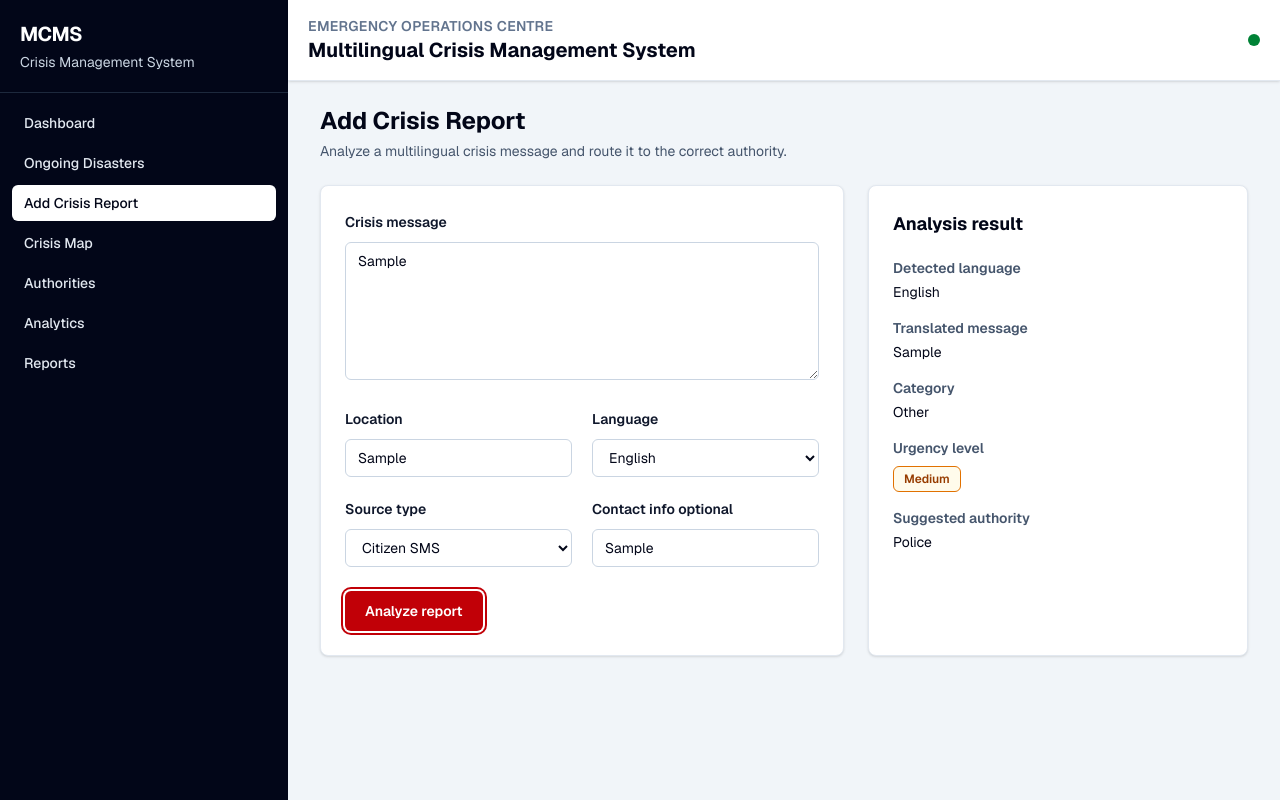
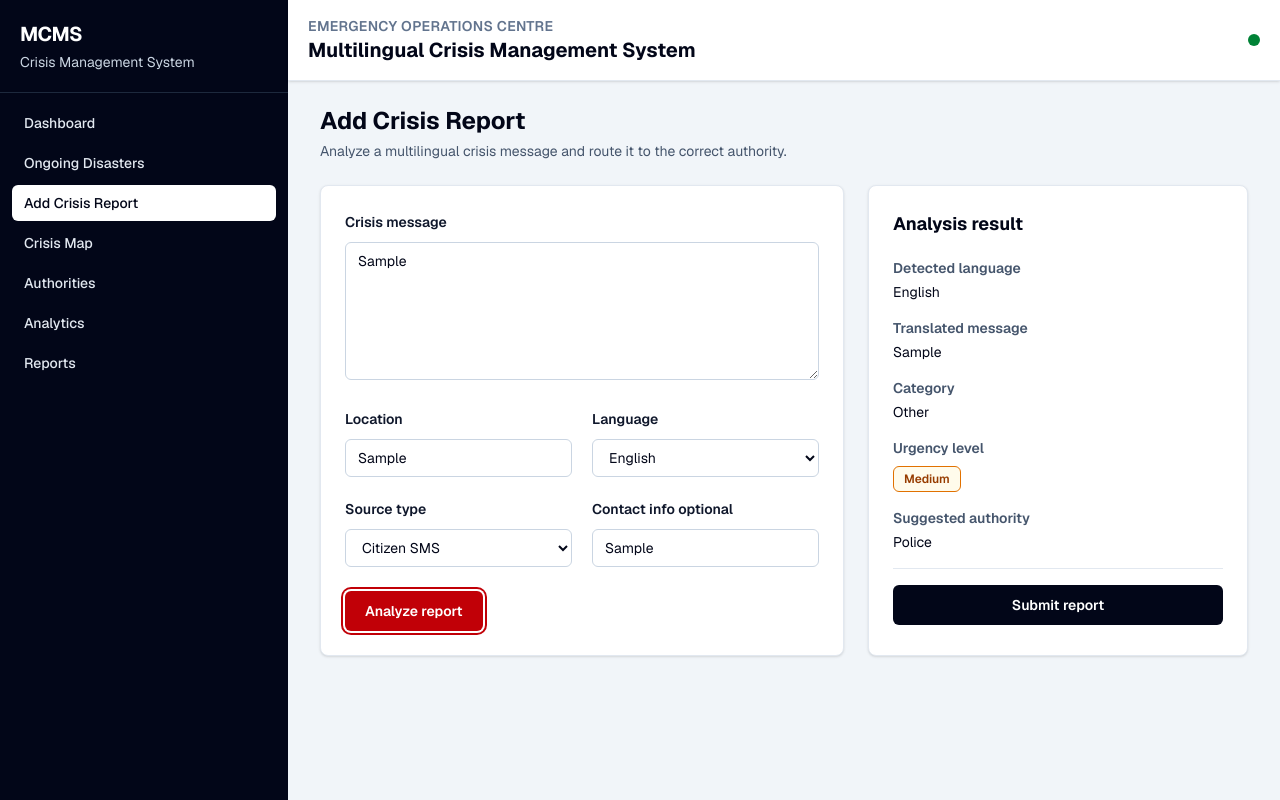
Before and after one commit to SandaruDulneth/mcms-frontend-ts, a Next.js app: page /add-report in a window 1280 px wide. Both pictures are taken after typing "Sample", "Sample", "Sample" into the empty fields and a click on the button "Analyze report". Built offline with nearby package versions, Linux system fonts and the light colour scheme.

Commit message:
feat: add sourceType and contactInfo fields to CrisisReport schema

```diff
--- a/src/components/ReportForm.tsx
+++ b/src/components/ReportForm.tsx
@@ -17,10 +17,68 @@ export default function ReportForm() {
   const [source, setSource] = useState("Citizen SMS");
   const [contact, setContact] = useState("");
   const [result, setResult] = useState<ClassificationResult | null>(null);
+  const [isSaving, setIsSaving] = useState(false);
+  const [saveMessage, setSaveMessage] = useState<string | null>(null);
+  const [saveError, setSaveError] = useState<string | null>(null);
 
   function handleAnalyze(event: React.FormEvent<HTMLFormElement>) {
     event.preventDefault();
+    setSaveMessage(null);
+    setSaveError(null);
     setResult(classifyMessage(message, language));
+  }
+
+  async function handleSaveReport() {
+    const analysis = result ?? classifyMessage(message, language);
+
+    setResult(analysis);
+    setIsSaving(true);
+    setSaveMessage(null);
+    setSaveError(null);
+
+    try {
+      const response = await fetch("/api/crisis-reports", {
+        method: "POST",
+        headers: {
+          "Content-Type": "application/json",
+        },
+        body: JSON.stringify({
+          originalMessage: message,
+          detectedLanguage: analysis.detectedLanguage,
+          translatedMessage: analysis.translatedMessage,
+          location,
+          sourceType: source,
+          contactInfo: contact,
+          category: analysis.category,
+          urgencyLevel: analysis.urgency,
+          assignedAuthority: analysis.suggestedAuthority,
+          status: "Active",
+        }),
+      });
+      const data = (await response.json()) as {
+        ok?: boolean;
+        message?: string;
+        report?: { _id?: string };
+      };
+
+      if (!response.ok || !data.ok) {
+        throw new Error(data.message || "Failed to save crisis report.");
+      }
+
+      setSaveMessage(
+        data.report?._id
+          ? `Report saved. Reference ID: ${data.report._id}`
+          : "Report saved.",
+      );
+    } catch (error) {
+      setSaveError(
+        error instanceof Error
+          ? error.message
+          : "Failed to save crisis report.",
+      );
+    } finally {
+      setIsSaving(false);
+    }
   }
 
   return (
@@ -160,6 +218,26 @@ export default function ReportForm() {
                 {result.suggestedAuthority}
               </dd>
             </div>
+            <div className="border-t border-slate-200 pt-4">
+              <button
+                type="button"
+                onClick={handleSaveReport}
+                disabled={isSaving}
+                className="w-full rounded-md bg-slate-950 px-4 py-2.5 text-sm font-semibold text-white hover:bg-slate-800 focus:outline-none focus:ring-2 focus:ring-slate-950 focus:ring-offset-2 disabled:cursor-not-allowed disabled:bg-slate-400"
+              >
+                {isSaving ? "Saving report..." : "Submit report"}
+              </button>
+              {saveMessage ? (
+                <p className="mt-3 rounded-md border border-green-700 bg-green-50 px-3 py-2 text-sm font-semibold text-green-800">
+                  {saveMessage}
+                </p>
+              ) : null}
+              {saveError ? (
+                <p className="mt-3 rounded-md border border-red-700 bg-red-50 px-3 py-2 text-sm font-semibold text-red-800">
+                  {saveError}
+                </p>
+              ) : null}
+            </div>
           </dl>
         ) : (
           <p className="mt-4 text-sm text-slate-600">
--- a/src/models/CrisisReport.ts
+++ b/src/models/CrisisReport.ts
@@ -16,6 +16,14 @@ const crisisReportSchema = new Schema(
       trim: true,
     },
     location: {
+      type: String,
+      trim: true,
+    },
+    sourceType: {
+      type: String,
+      trim: true,
+    },
+    contactInfo: {
       type: String,
       trim: true,
     },
```
